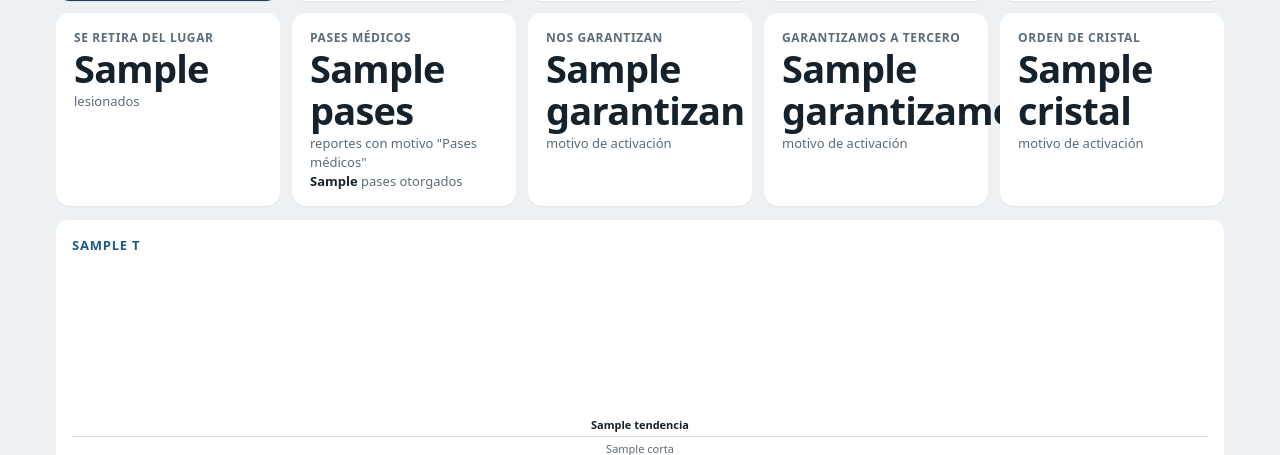
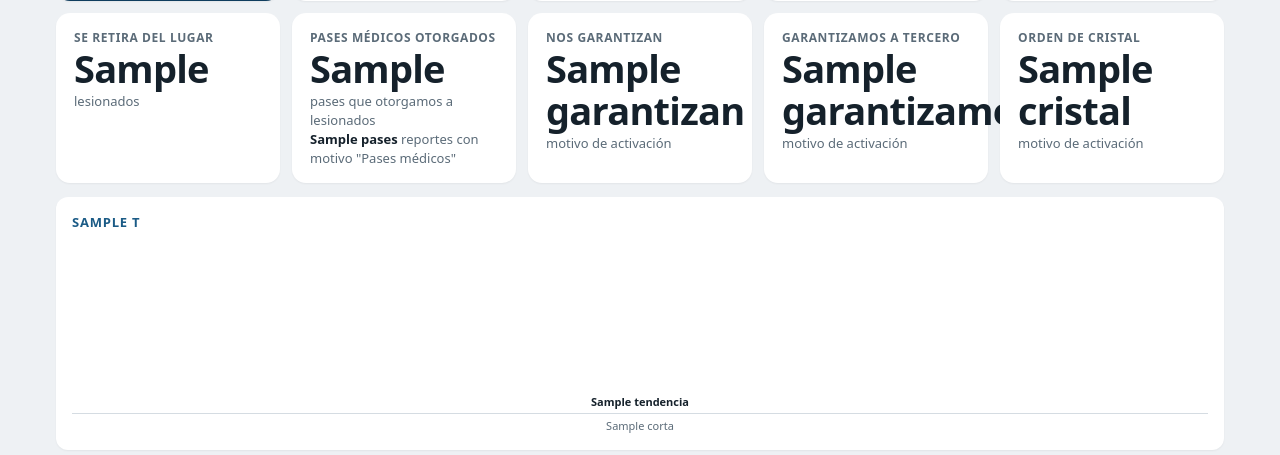
Before and after one commit to nahum0027/siniestros, a Django app: template siniestros/templates/siniestros/inicio.html in a window 1280 px wide. Shown: the part 522-977 px from the top of the page. Run offline with Django 5.2, Linux system fonts and the light colour scheme; the template is opened without the code that fills it: most values are stand-ins (such as "Sample title", 1, 10 or a date in 2020).

Commit message:
Indicador: pases medicos otorggaos como dato principal

```diff
--- a/siniestros/templates/siniestros/inicio.html
+++ b/siniestros/templates/siniestros/inicio.html
@@ -165,7 +165,7 @@
     <div class="kpi"><span class="et">Lesionados</span><span class="num">{{ t.lesionados }}</span>
       <span class="det codigos">{% for n, c, cls in t.codigos %}<span class="cod {{ cls }}" title="Código {{ n|lower }}"><i></i>{{ n }} <b>{{ c }}</b></span>{% endfor %}{% if t.sin_codigo %}<span class="cod sin"><i></i>Sin código <b>{{ t.sin_codigo }}</b></span>{% endif %}</span></div>
     <div class="kpi"><span class="et">Se retira del lugar</span><span class="num">{{ t.se_retiran }}</span><span class="det">lesionado{{ t.se_retiran|pluralize }}</span></div>
-    <div class="kpi"><span class="et">Pases médicos</span><span class="num">{{ t.pases }}</span><span class="det">reporte{{ t.pases|pluralize }} con motivo "Pases médicos"<br><b>{{ t.pases_otorgados }}</b> pase{{ t.pases_otorgados|pluralize }} otorgado{{ t.pases_otorgados|pluralize }}</span></div>
+    <div class="kpi"><span class="et">Pases médicos otorgados</span><span class="num">{{ t.pases_otorgados }}</span><span class="det">pase{{ t.pases_otorgados|pluralize }} que otorgamos a lesionados<br><b>{{ t.pases }}</b> reporte{{ t.pases|pluralize }} con motivo "Pases médicos"</span></div>
     <div class="kpi"><span class="et">Nos garantizan</span><span class="num">{{ t.garantizan }}</span><span class="det">motivo de activación</span></div>
     <div class="kpi"><span class="et">Garantizamos a tercero</span><span class="num">{{ t.garantizamos }}</span><span class="det">motivo de activación</span></div>
     <div class="kpi"><span class="et">Orden de cristal</span><span class="num">{{ t.cristal }}</span><span class="det">motivo de activación</span></div>
```
